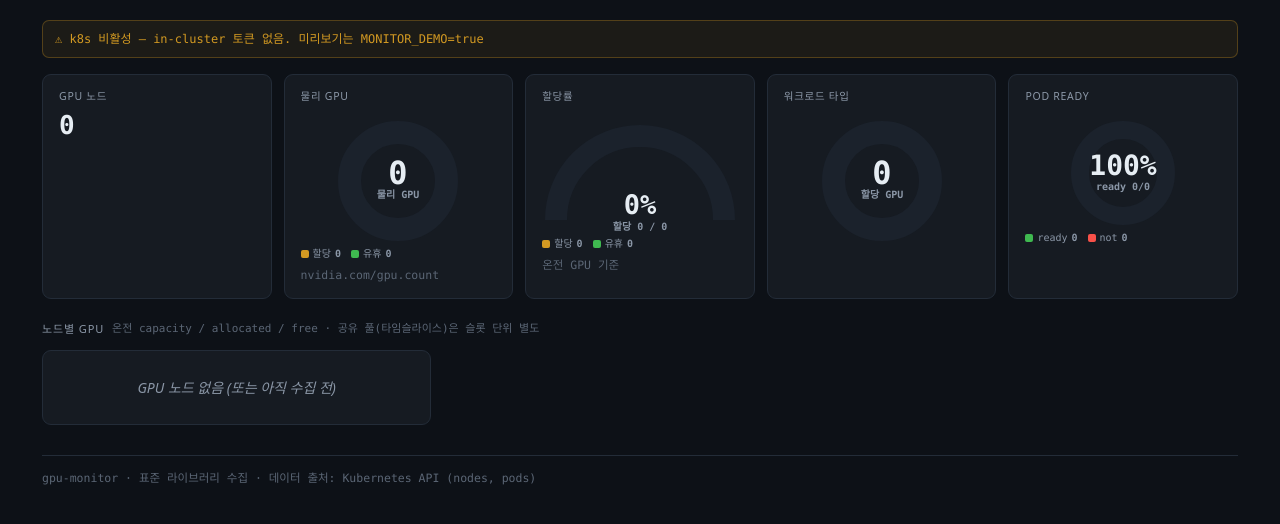
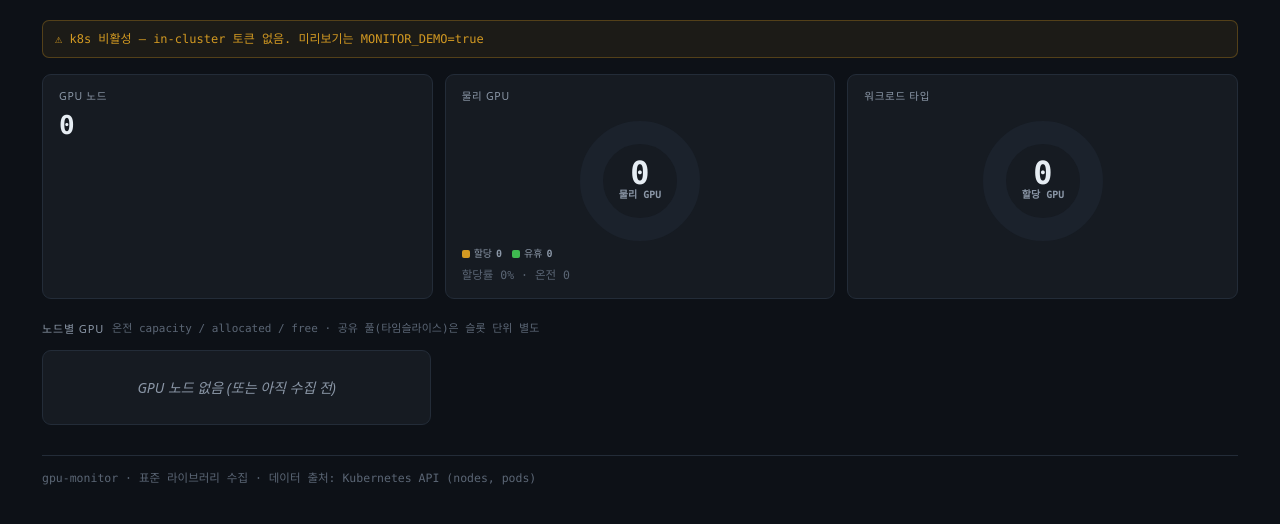
Before and after one commit to yubie1234/gpu-monitor, a FastAPI app: page / in a window 1280 px wide. Shown: the part 65-589 px from the top of the page. Run offline with FastAPI, Linux system fonts and the light colour scheme.

Commit message:
feat(web): Pod ready 제거 + 할당률·공유 슬롯을 물리 GPU 카드로 흡수, 분할 상세 표시
- Pod ready 카드 제거(거의 항상 100% → 상시 노이즈).
- 할당률 반원 게이지 제거 → 물리 GPU 카드 서브라인 "할당률 87% · 온전 23"로 흡수.
- 공유 슬롯 카드도 물리 카드로 흡수: "분할 N장 → [TS/MPS/MIG] 프로파일 n/N 슬롯"
  상세를 카드 안에 표시 → '분할된 1장이 무엇인지' 한눈에.
- summarize: shared.pools(리소스별 mode/profile/슬롯 집계) 추가.
- 클러스터 카드 7→4개(GPU 노드·물리 GPU·워크로드 타입·네임스페이스)로 정리.
- 사용 안 하게 된 drawGauge/drawRing 제거. 테스트 54/54 통과.

Co-Authored-By: Claude Opus 4.8 (1M context) <noreply@anthropic.com>

```diff
--- a/app/web/templates/dashboard.html
+++ b/app/web/templates/dashboard.html
@@ -134,6 +134,13 @@
   .pbadge.b-mps{color:#e8935a;border-color:rgba(232,147,90,.5);background:rgba(232,147,90,.12)}
   .pbadge.b-mig{color:#4cc4c0;border-color:rgba(76,196,192,.5);background:rgba(76,196,192,.12)}
   .shared-hd .tsbadge.mig{color:#4cc4c0;border-color:rgba(76,196,192,.45);background:rgba(76,196,192,.1)}
+  /* 물리 GPU 카드 내 '분할 상세' (분할 N장 → 무엇) */
+  .partlead{font-family:var(--mono);font-size:10.5px;color:var(--gpu);margin-top:9px}
+  .partlist{display:flex;flex-direction:column;gap:5px;margin-top:5px}
+  .partline{display:flex;align-items:center;gap:8px}
+  .partline .pname{font-family:var(--mono);font-size:11.5px;color:#c7a6f5;
+    overflow:hidden;text-overflow:ellipsis;white-space:nowrap}
+  .partline .pstat{font-family:var(--mono);font-size:11px;color:var(--faint);margin-left:auto;white-space:nowrap}
 
   /* 도트 매트릭스 (셀 1개 = GPU/슬롯 1개; 개수 많으면 스크립트가 와플로 전환) */
   .dmwrap{display:flex;flex-wrap:wrap;gap:4px;margin:1px 0}
@@ -262,29 +269,24 @@ function render(snap){
   const cap=s.gpu_capacity||0, alloc=s.gpu_allocated||0, free=s.gpu_free||0;
   const pct = cap? Math.round(alloc/cap*100):0;
 
-  // 물리 GPU / 공유(타임슬라이스) 슬롯 — 온전 GPU 와 단위가 다르다.
+  // 물리 GPU + 파티션(공유/MIG) — 온전 GPU 와 단위가 다르다.
   const physical = s.gpu_physical||0, sharedBacking = s.gpu_shared_backing||0;
   const shared = s.shared || {};
-  const sCap = shared.capacity||0, sAlloc = shared.allocated||0, sFree = shared.free||0;
-  const byProfile = shared.by_profile || {};
+  const sharedPools = shared.pools || {};
 
-  // 규모별 하이브리드: 클러스터 집계는 도넛/게이지/링(규모 무관), 범주는 도넛/랭킹.
+  // 클러스터 집계: 물리 도넛(할당률·분할 상세 흡수) + 워크로드 도넛 + 네임스페이스 랭킹.
   // Canvas 는 innerHTML 세팅 후 그려야 하므로 draws 에 모아 마지막에 실행.
   const products = s.products || {};
   const prodKeys = Object.keys(products);
   const prodPhys = p => products[p].physical!=null? products[p].physical : (products[p].capacity||0);
   const draws = [];
 
-  // 물리 GPU — 도넛 (할당/유휴/슬라이스)
+  // 물리 GPU — 도넛 (할당/유휴/분할). 할당률과 '분할이 무엇인지'를 이 카드에 흡수.
   const physSegs = [{v:alloc,color:COL.alloc},{v:free,color:COL.free}];
   const physLeg = [{color:COL.alloc,label:"할당",v:alloc},{color:COL.free,label:"유휴",v:free}];
   if(sharedBacking>0){ physSegs.push({v:sharedBacking,color:COL.slice});
     physLeg.push({color:COL.slice,label:"분할",v:sharedBacking,suffix:"장"}); }
   draws.push(()=>drawDonut("viz-phys", physSegs, physical||1, n(physical), "물리 GPU"));
-
-  // 할당률 — 반원 게이지 (온전 20/23)
-  draws.push(()=>drawGauge("viz-rate", [{v:alloc,color:COL.alloc},{v:free,color:COL.free}],
-      cap||1, pct+"%", "할당 "+n(alloc)+" / "+n(cap)));
 
   // 워크로드 타입 — 도넛
   const byType = s.by_workload_type || {};
@@ -298,40 +300,22 @@ function render(snap){
   const byNs = s.by_namespace || {};
   const nsItems = Object.keys(byNs).map(k=>({color:productColor(k),label:k,v:byNs[k]}));
 
-  // Pod ready — 미니 링
-  const byReady = s.by_ready || {};
-  const rT = byReady.true||0, rF = byReady.false||0, rTot = rT+rF;
-  const readyPct = rTot? Math.round(rT/rTot*100):100;
-  draws.push(()=>drawRing("viz-ready", [{v:rT,color:COL.free},{v:rF,color:COL.down}],
-      rTot||1, readyPct+"%", "ready "+n(rT)+"/"+n(rTot)));
-
-  // 공유 슬롯 — 미니 링 (있을 때만)
-  const spct = sCap? Math.round(sAlloc/sCap*100):0;
-  if(sCap>0){ draws.push(()=>drawRing("viz-slot",
-      [{v:sAlloc,color:COL.alloc},{v:sFree,color:COL.free}], sCap||1, spct+"%",
-      "슬롯 "+n(sAlloc)+"/"+n(sCap))); }
+  // '분할 N장'이 무엇인지 — 리소스별 모드/프로파일/슬롯 상세를 물리 카드 안에 표시.
+  const partHTML = (sharedBacking>0 || Object.keys(sharedPools).length)
+    ? '<div class="partlead">분할 '+n(sharedBacking)+'장 →</div>' + partitionHTML(sharedPools)
+    : "";
 
   let cardsHtml =
     card("GPU 노드", n(s.node_count),
         prodKeys.map(p=>esc(p)+" "+n(prodPhys(p))).join(" · "))
-    + vizCard("물리 GPU", "viz-phys", legendHTML(physLeg),
-        sharedBacking? ("온전 "+n(cap)+" · 슬라이스 "+n(sharedBacking)+"장") : "nvidia.com/gpu.count")
-    + vizCard("할당률", "viz-rate",
-        legendHTML([{color:COL.alloc,label:"할당",v:alloc},{color:COL.free,label:"유휴",v:free}]),
-        "온전 GPU 기준");
-  if(sCap>0){
-    cardsHtml += vizCard("공유 슬롯", "viz-slot",
-      legendHTML(Object.keys(byProfile).map(pf=>({color:COL.slice,label:pf,
-        v:byProfile[pf].allocated, suffix:"/"+n(byProfile[pf].capacity)}))),
-      "타임슬라이스"+(sharedBacking? " · 물리 "+n(sharedBacking)+"장":""));
-  }
-  cardsHtml += vizCard("워크로드 타입", "viz-type", legendHTML(typeLeg), "");
+    + vizCard("물리 GPU", "viz-phys",
+        legendHTML(physLeg) + partHTML,
+        "할당률 "+pct+"% · 온전 "+n(cap))
+    + vizCard("워크로드 타입", "viz-type", legendHTML(typeLeg), "");
   if(nsItems.length){
     cardsHtml += '<div class="card"><div class="label">네임스페이스별 할당</div>'
       + rankedHTML(nsItems, alloc) + '</div>';
   }
-  cardsHtml += vizCard("Pod ready", "viz-ready",
-      legendHTML([{color:COL.free,label:"ready",v:rT},{color:COL.down,label:"not",v:rF}]), "");
   $("#cards").innerHTML = cardsHtml;
   draws.forEach(fn=>{ try{ fn(); }catch(e){} });
 
@@ -373,6 +357,20 @@ function rankedHTML(items, total){
     +'<span class="rl">'+esc(it.label)+'</span>'
     +'<span class="rv">'+n(it.v)+'</span>'
     +'<span class="rp">'+(total?Math.round((it.v||0)/total*100):0)+'%</span></div>').join("")+'</div>';
+}
+
+// '분할 N장 → 무엇' 상세: 리소스별 모드 배지 + 프로파일 + 슬롯/인스턴스 (물리 카드 안).
+function partitionHTML(pools){
+  const list = Object.keys(pools).map(k=>pools[k]);
+  if(!list.length) return "";
+  list.sort((a,b)=>(b.capacity||0)-(a.capacity||0));
+  return '<div class="partlist">'+list.map(p=>{
+    const m = modeOf(p.mode), unit = m==="mig"?"인스턴스":"슬롯";
+    return '<div class="partline">'
+      +'<span class="pbadge b-'+(MODE_CELL[m]||"ts")+'">'+(MODE_LABEL[m]||"공유")+'</span>'
+      +'<span class="pname">'+esc(p.profile||p.resource)+'</span>'
+      +'<span class="pstat">'+n(p.allocated)+'/'+n(p.capacity)+' '+unit+'</span></div>';
+  }).join("")+'</div>';
 }
 
 // 도트 매트릭스 — 셀 1개 = 1개(GPU/슬롯). 개수>DOT_MAX 면 와플(1칸=k개)로 자동 전환.
@@ -421,22 +419,6 @@ function drawDonut(id,segs,total,big,small,sz){
   ctx.lineWidth=th; ctx.lineCap="butt";
   ctx.beginPath(); ctx.arc(cx,cy,r,0,Math.PI*2); ctx.strokeStyle=COL.track; ctx.stroke();
   _arc(ctx,cx,cy,r,-Math.PI/2,Math.PI*2,segs,total,0.03);
-  _center(ctx,cx,cy,big,small,Math.round(sz*0.25));
-}
-function drawGauge(id,segs,total,big,small){
-  const w=200,h=116; const ctx=_setup(id,w,h); if(!ctx) return;
-  const cx=w/2,cy=h-14,r=w/2-16,th=22; ctx.lineWidth=th; ctx.lineCap="butt";
-  ctx.beginPath(); ctx.arc(cx,cy,r,Math.PI,2*Math.PI); ctx.strokeStyle=COL.track; ctx.stroke();
-  _arc(ctx,cx,cy,r,Math.PI,Math.PI,segs,total,0);
-  ctx.textAlign="center"; ctx.fillStyle=COL.text; ctx.font="650 27px "+MONO; ctx.fillText(big,cx,cy-6);
-  ctx.fillStyle=COL.muted; ctx.font="600 10px "+MONO; ctx.fillText(small,cx,cy+10);
-}
-function drawRing(id,segs,total,big,small,sz){
-  sz=sz||110; const ctx=_setup(id,sz,sz); if(!ctx) return;
-  const cx=sz/2,cy=sz/2,th=Math.round(sz*0.16),r=sz/2-3-th/2;
-  ctx.lineWidth=th; ctx.lineCap="butt";
-  ctx.beginPath(); ctx.arc(cx,cy,r,0,Math.PI*2); ctx.strokeStyle=COL.track; ctx.stroke();
-  _arc(ctx,cx,cy,r,-Math.PI/2,Math.PI*2,segs,total,segs.length>1?0.03:0);
   _center(ctx,cx,cy,big,small,Math.round(sz*0.25));
 }
 
--- a/test_gpu_monitor.py
+++ b/test_gpu_monitor.py
@@ -403,7 +403,7 @@ class TestSummarize(unittest.TestCase):
         self.assertEqual(s["gpu_physical"], s["gpu_capacity"])
         self.assertEqual(s["gpu_shared_backing"], 0)
         self.assertEqual(s["shared"], {"capacity": 0, "allocated": 0, "free": 0,
-                                       "by_profile": {}, "by_mode": {}})
+                                       "by_profile": {}, "by_mode": {}, "pools": {}})
 
     def test_shared_and_physical_aggregation(self):
         snap = {"nodes": [
@@ -447,6 +447,10 @@ class TestSummarize(unittest.TestCase):
                          {"capacity": 8, "allocated": 3, "free": 5})
         self.assertEqual(s["shared"]["by_mode"]["mig"],
                          {"capacity": 7, "allocated": 5, "free": 2})
+        # pools: 리소스별(여기선 profile 폴백) mode/profile 포함 — '분할이 무엇인지' 표시용
+        self.assertEqual(s["shared"]["pools"]["1g.10gb"]["mode"], "mig")
+        self.assertEqual(s["shared"]["pools"]["1g.10gb"]["allocated"], 5)
+        self.assertEqual(s["shared"]["pools"]["10gb"]["mode"], "timeslice")
 
     def test_by_workload_type(self):
         s = summarize(self._snap())
```
Also changed, not shown: app/services/snapshot.py (+9 -1 lines).
